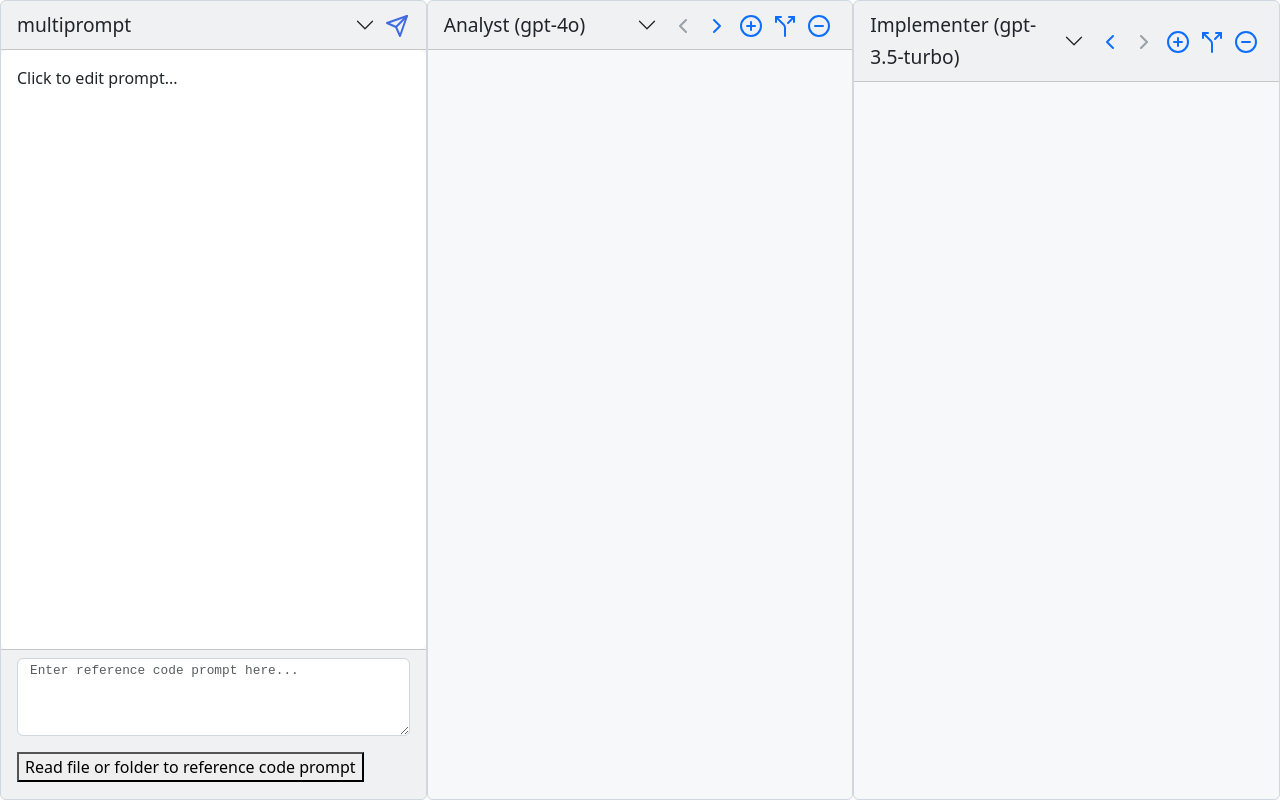
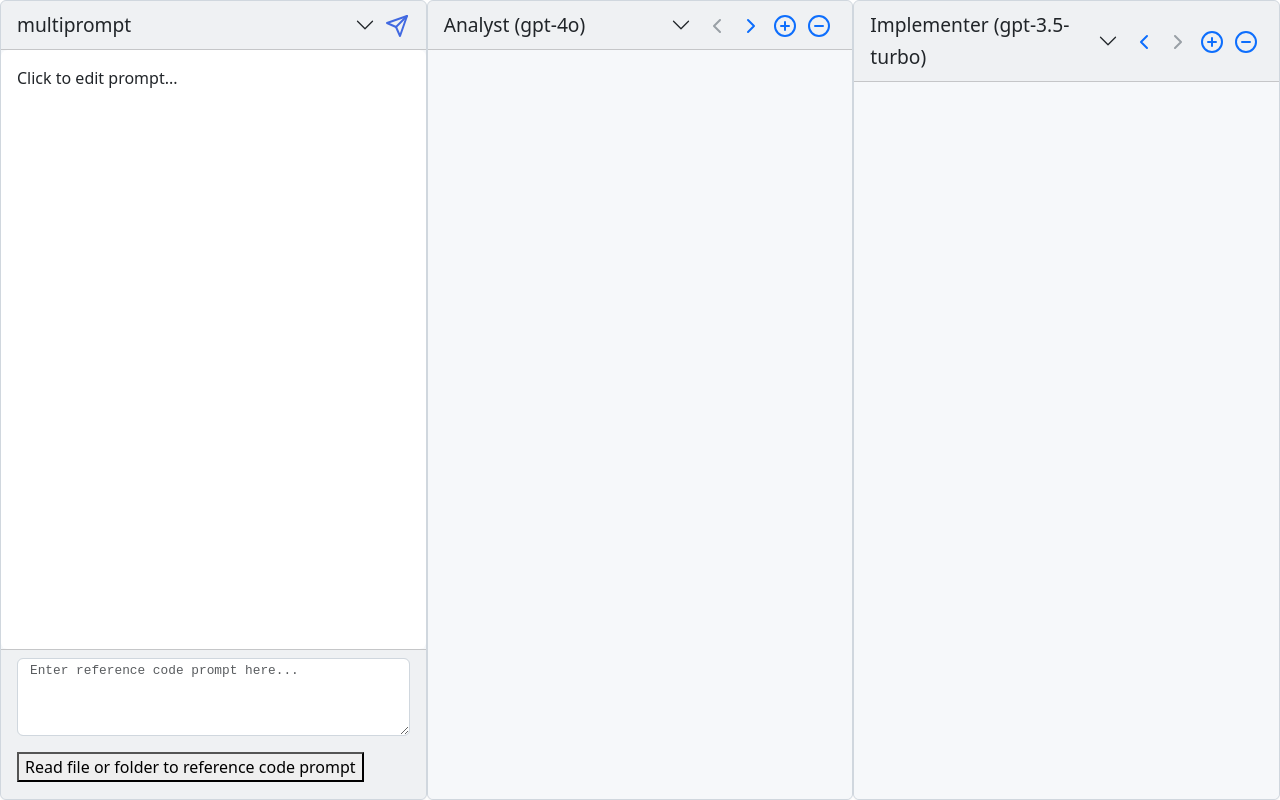
Before and after one commit to quadrismegistus/multiprompt, a React (Create React App) app in the folder frontend/: page / in a window 1280 px wide. Built offline with nearby package versions, Linux system fonts and the light colour scheme.

Commit message:
no split

```diff
--- a/frontend/src/components/AgentColumn.js
+++ b/frontend/src/components/AgentColumn.js
@@ -1,7 +1,8 @@
+
 import React from 'react';
 import { Card, ButtonGroup, Button } from 'react-bootstrap';
 import { useDispatch } from 'react-redux';
-import { PlusCircle, MinusCircle, Split, ChevronLeft, ChevronRight } from 'lucide-react';
+import { PlusCircle, MinusCircle, ChevronLeft, ChevronRight } from 'lucide-react';
 import MarkdownRenderer from './MarkdownRenderer';
 import AgentConfigAccordion from './AgentConfigAccordion';
 import { updateAgent, moveAgentLeft, moveAgentRight } from '../redux/actions';
@@ -10,7 +11,6 @@
 
 function AgentColumn({ agent, onRemove, onAdd, isOnlyColumn, isLeftmostAgent, isRightmostAgent }) {
   const dispatch = useDispatch();
-  const { splitAgentColumn } = useAgents();
 
   const handleNameChange = (e) => {
     dispatch(updateAgent(agent.id, { name: e.target.value }));
@@ -28,10 +28,6 @@
     dispatch(updateAgent(agent.id, { temperature }));
   };
 
-  const handleSplit = () => {
-    dispatch(splitAgentColumn(agent.id));
-  };
-
   const handleMoveLeft = () => {
     dispatch(moveAgentLeft(agent.id));
   };
@@ -41,7 +37,7 @@
   };
 
   return (
-    <div className={`agent-col useragent-col flex-grow ${agent.isSplit ? 'split' : ''}`}>
+    <div className={`agent-col useragent-col flex-grow`}>
       <Card>
         <Card.Header className="d-flex justify-content-between align-items-center">
           <AgentConfigAccordion
@@ -61,9 +57,6 @@
             <Button variant="link" onClick={() => onAdd(agent.position)} className="p-0 mx-1" title="Add Agent">
               <PlusCircle size={24} />
             </Button>
-            <Button variant="link" onClick={handleSplit} className="p-0 mx-1" title="Split Agent">
-              <Split size={24} />
-            </Button>
             <Button variant="link" onClick={onRemove} className="p-0 mx-1" disabled={isOnlyColumn} title="Remove Agent">
               <MinusCircle size={24} className={isOnlyColumn ? "text-gray-400" : "text-red-500"} />
             </Button>
--- a/frontend/src/contexts/AgentContext.js
+++ b/frontend/src/contexts/AgentContext.js
@@ -1,4 +1,3 @@
-// src/contexts/AgentContext.js
 
 import React, { createContext, useContext } from 'react';
 import { useSelector, useDispatch } from 'react-redux';
@@ -18,7 +17,7 @@
       type: 'ai',
       model: DEFAULT_MODEL,
       sourceType: 'user',
-      position: clickedAgentPosition, // This will be used in the reducer
+      position: clickedAgentPosition,
     };
     dispatch({ type: 'ADD_AGENT', payload: newAgent });
   };
--- a/frontend/src/redux/agentReducer.js
+++ b/frontend/src/redux/agentReducer.js
@@ -1,3 +1,5 @@
+
+
 import { v4 as uuidv4 } from 'uuid';
 import { DEFAULT_MODEL } from "../constants";
 
@@ -64,7 +66,6 @@
     case 'SET_AGENTS':
       return { ...state, agents: action.payload };
 
-  // Add these new cases in the reducer
     case 'MOVE_AGENT_LEFT':
       return {
         ...state,
```
Lines whose indentation alone changed are shown as unchanged.
